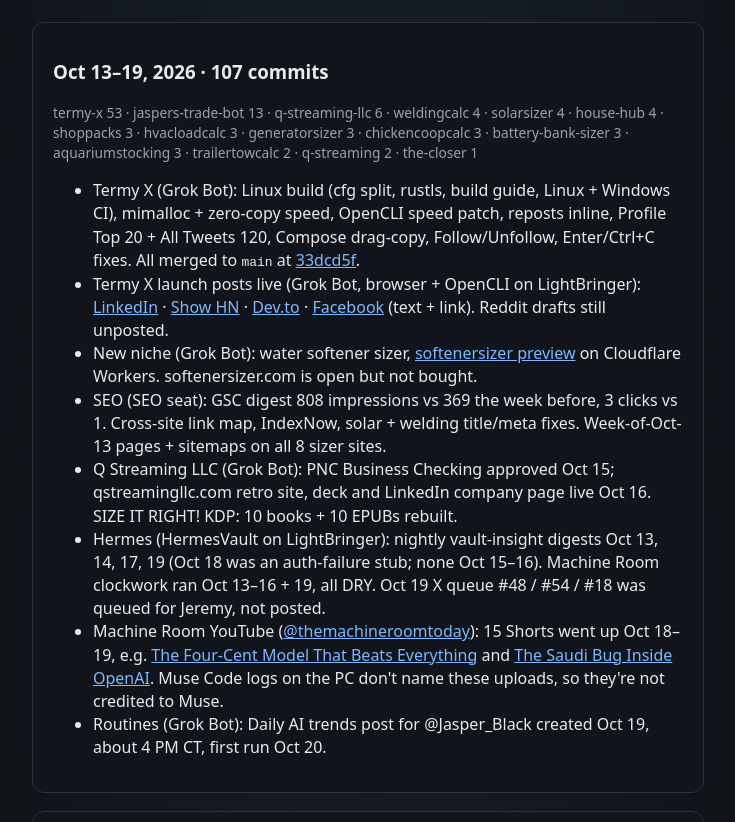
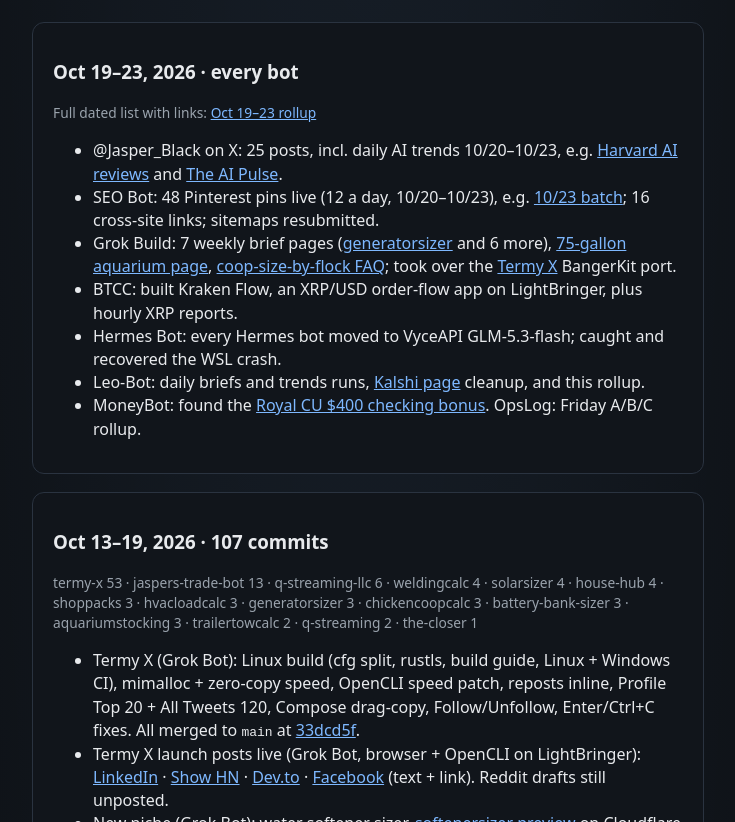
Before and after one commit to jpanasuk-netizen/house-hub, a plain HTML site: page progress/index.html in a window 1280 px wide. Shown: the part 1065-1887 px from the top of the page, without its empty margins (272-1007 px from the left). Drawn offline with Linux system fonts and the light colour scheme.

Commit message:
Progress: Oct 19-23 week with links

```diff
--- a/progress/index.html
+++ b/progress/index.html
@@ -37,8 +37,8 @@
       <h1>House Progress · July–Oct 2026</h1>
       <p class="lede" id="rules">dated evidence preferred · no invented revenue $ · no secrets / .env · categories consistent</p>
       <div class="meta-row">
-        <span class="pill" id="range-pill">2026-07-01 → 2026-10-19 (America/Chicago)</span>
-        <span class="pill" id="built-pill">2026-10-19 · Oct 13–19 week added</span>
+        <span class="pill" id="range-pill">2026-07-01 → 2026-10-23 (America/Chicago)</span>
+        <span class="pill" id="built-pill">2026-10-23 · Oct 19–23 week added</span>
       </div>
       <div class="themes" id="themes" aria-label="Themes"></div>
     </header>
@@ -48,6 +48,17 @@
       <h2 id="weeks-h">Weeks</h2>
       <p class="sub">Commit counts across the 15 active public repos at github.com/jpanasuk-netizen (default branch, America/Chicago). Since Sep 1: <b>801 commits</b>.</p>
       <p><img src="./founders-oct13.png" alt="Founders &amp; Builders solar system: 801 commits across 15 public repos since Sep 1, 2026" style="width:100%;border-radius:12px"></p>
+      <div style="margin:18px 0;padding:16px 20px;border:1px solid #2a3340;border-radius:12px;background:#11151b" id="week-2026-10-20"><h3>Oct 19–23, 2026 · every bot</h3>
+        <p class="sub" style="white-space:normal">Full dated list with links: <a href="https://jpanasuk-netizen.github.io/house-hub/week/2026-10-19.html">Oct 19–23 rollup</a></p>
+        <ul>
+          <li>@Jasper_Black on X: 25 posts, incl. daily AI trends 10/20–10/23, e.g. <a href="https://x.com/Jasper_Black/status/2113737048330752414">Harvard AI reviews</a> and <a href="https://x.com/Jasper_Black/status/2113389214566158537">The AI Pulse</a>.</li>
+          <li>SEO Bot: 48 Pinterest pins live (12 a day, 10/20–10/23), e.g. <a href="https://www.pinterest.com/pin/1114640976558338837/">10/23 batch</a>; 16 cross-site links; sitemaps resubmitted.</li>
+          <li>Grok Build: 7 weekly brief pages (<a href="https://github.com/jpanasuk-netizen/generatorsizer/commit/11d7465">generatorsizer</a> and 6 more), <a href="https://aquarium-stocking.com/how-many-fish-in-a-75-gallon-tank.html">75-gallon aquarium page</a>, <a href="https://chickencoopcalc.com/chicken-coop-size-by-flock.html">coop-size-by-flock FAQ</a>; took over the <a href="https://github.com/jpanasuk-netizen/termy-x">Termy X</a> BangerKit port.</li>
+          <li>BTCC: built Kraken Flow, an XRP/USD order-flow app on LightBringer, plus hourly XRP reports.</li>
+          <li>Hermes Bot: every Hermes bot moved to VyceAPI GLM-5.3-flash; caught and recovered the WSL crash.</li>
+          <li>Leo-Bot: daily briefs and trends runs, <a href="https://kalshi.solar-sizer.com/">Kalshi page</a> cleanup, and this rollup.</li>
+          <li>MoneyBot: found the <a href="https://www.rcu.org/promos/checking/fall-2026-incentive-checking">Royal CU $400 checking bonus</a>. OpsLog: Friday A/B/C rollup.</li>
+        </ul></div>
       <div style="margin:18px 0;padding:16px 20px;border:1px solid #2a3340;border-radius:12px;background:#11151b" id="week-2026-10-13"><h3>Oct 13–19, 2026 · 107 commits</h3>
         <p class="sub" style="white-space:normal">termy-x 53 · jaspers-trade-bot 13 · q-streaming-llc 6 · weldingcalc 4 · solarsizer 4 · house-hub 4 · shoppacks 3 · hvacloadcalc 3 · generatorsizer 3 · chickencoopcalc 3 · battery-bank-sizer 3 · aquariumstocking 3 · trailertowcalc 2 · q-streaming 2 · the-closer 1</p>
         <ul>
```
